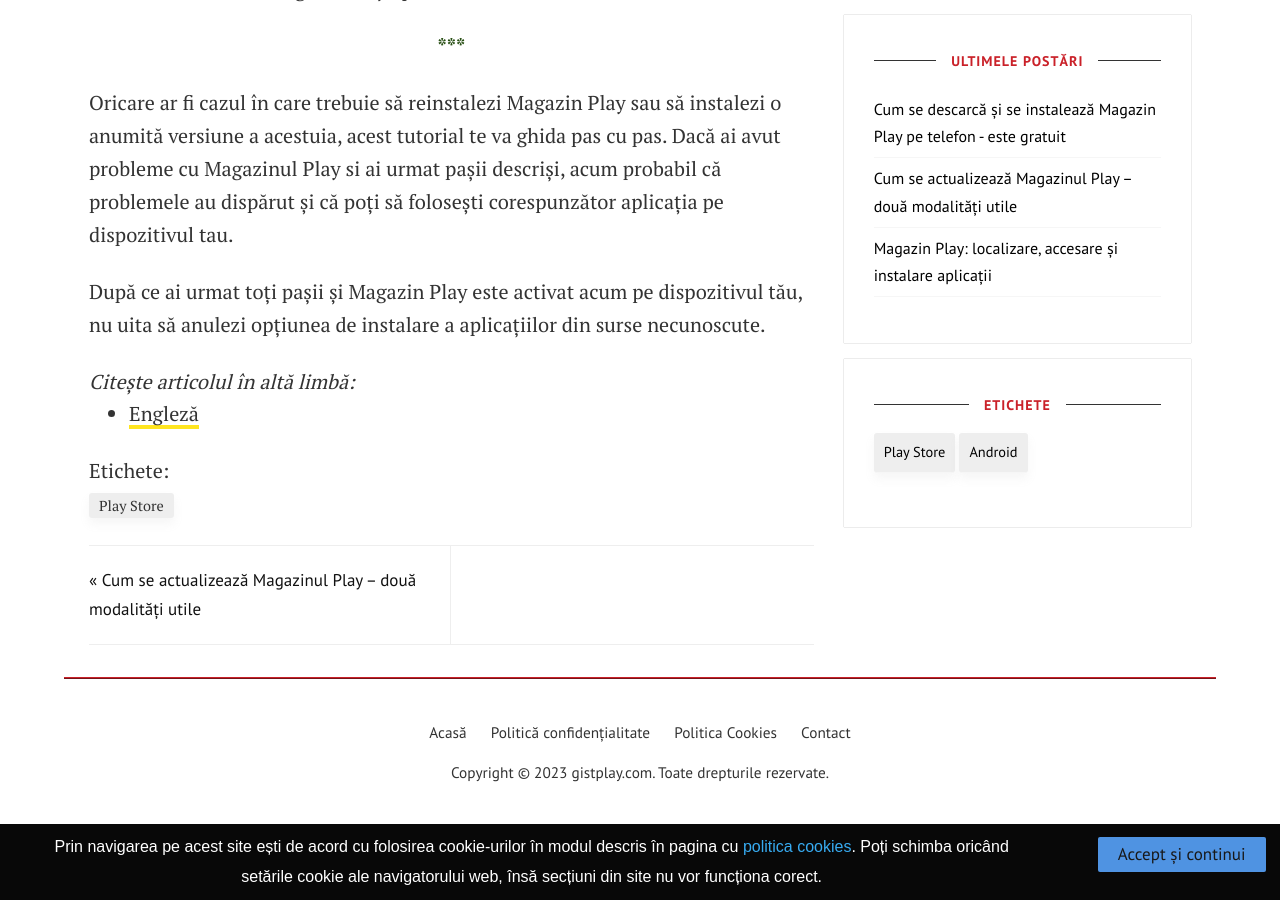
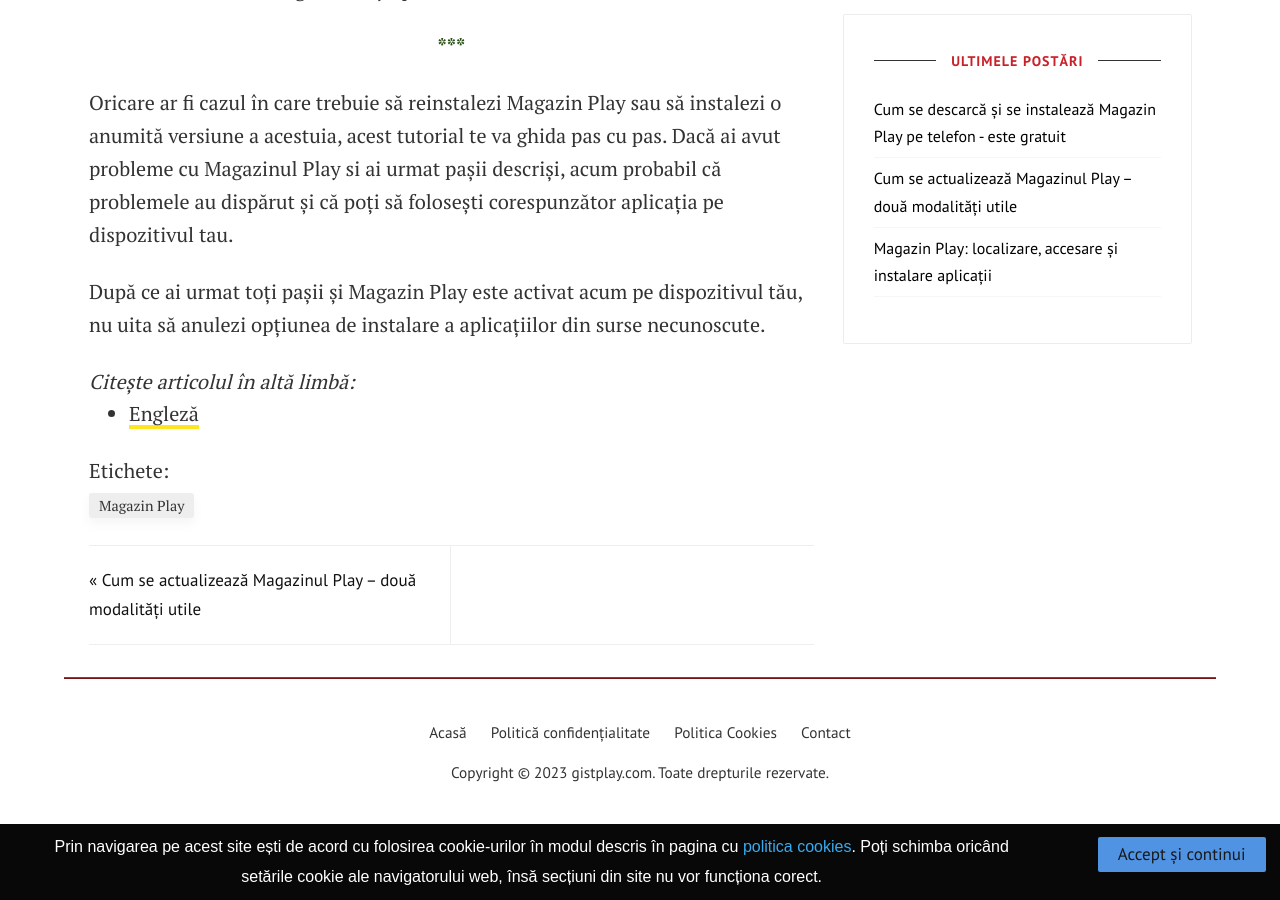
Before and after one commit to adibarbusoftlab/playgist, a Jekyll site: the page built from _posts/ro/2023-09-27-descarcare-si-instalare-magazin-play.md, in a window 1280 px wide and 900 px high, scrolled down 5467 px. Built offline with Jekyll 4.4.1, drawn with Linux system fonts in a browser that asks for light colours.

Commit message:
Further preparations

```diff
--- a/_includes/sidebar.html
+++ b/_includes/sidebar.html
@@ -11,6 +11,7 @@
     </div>
     {% endif %}
 
+    <!--
     <div class="sidebar-section">
         <h5><span>{{site.t[page.lang].tags}}</span></h5>
         <ul class="tags">
@@ -21,6 +22,7 @@
           {% endfor %}
         </ul>
       </div>
+    -->
 
     {% if {{site.sidebar_ad}} == true %}
     <div class="sidebar-section">
--- a/_posts/ro/2023-09-25-localizare-magazin-play-pentru-instalare-aplicatii.md
+++ b/_posts/ro/2023-09-25-localizare-magazin-play-pentru-instalare-aplicatii.md
@@ -3,7 +3,7 @@
 title:  "Magazin Play: localizare, accesare și instalare aplicații"
 description: "Magazin Play apare de obicei pe ecranul principal Android. Află cum o localizezi dacă nu o găsești, cum o folosești și cum instalezi aplicații și jocuri"
 author: adrian
-categories: [Play Store]
+categories: [Magazin Play, Android]
 image: "assets/images/posts/ro/aplicatia-magazin-play/aplicatie-magazin-play_prezentare.png"
 permalink: /ro/localizare-magazin-play-pentru-instalare-aplicatii/
 lang: ro
--- a/_posts/ro/2023-09-26-actualizare-magazin-play.md
+++ b/_posts/ro/2023-09-26-actualizare-magazin-play.md
@@ -3,7 +3,7 @@
 title:  "Cum se actualizează Magazinul Play – două modalități utile"
 description: "Folosiți ultima versiune de Magazin Play pentru a avea accesibilitate deplină la conținutul existent. Află două modalități de actualizare: automată și manuală."
 author: adrian
-categories: [Play Store]
+categories: [Magazin Play]
 image: assets/images/posts/ro/actualizare-magazin-play/actualizare-magazin-play_prezentare.png
 permalink: /ro/actualizare-magazin-play/
 lang: ro
--- a/_posts/ro/2023-09-27-descarcare-si-instalare-magazin-play.md
+++ b/_posts/ro/2023-09-27-descarcare-si-instalare-magazin-play.md
@@ -3,7 +3,7 @@
 title: "Cum se descarcă și se instalează Magazin Play pe telefon - este gratuit"
 description: "Descărcarea și instalarea Magazinului Play se poate face atunci cand aplicația nu mai funcționează sau nu există pe dispozitivul Android. Iata ce trebuie sa faci!"
 author: adrian
-categories: [Play Store]
+categories: [Magazin Play]
 image: assets/images/posts/ro/descarcare-instalare-magazin-play/descarcare-si-instalare-magazin-play_prezentare.png
 permalink: /ro/descarcare-si-instalare-magazin-play/
 lang: ro
```
